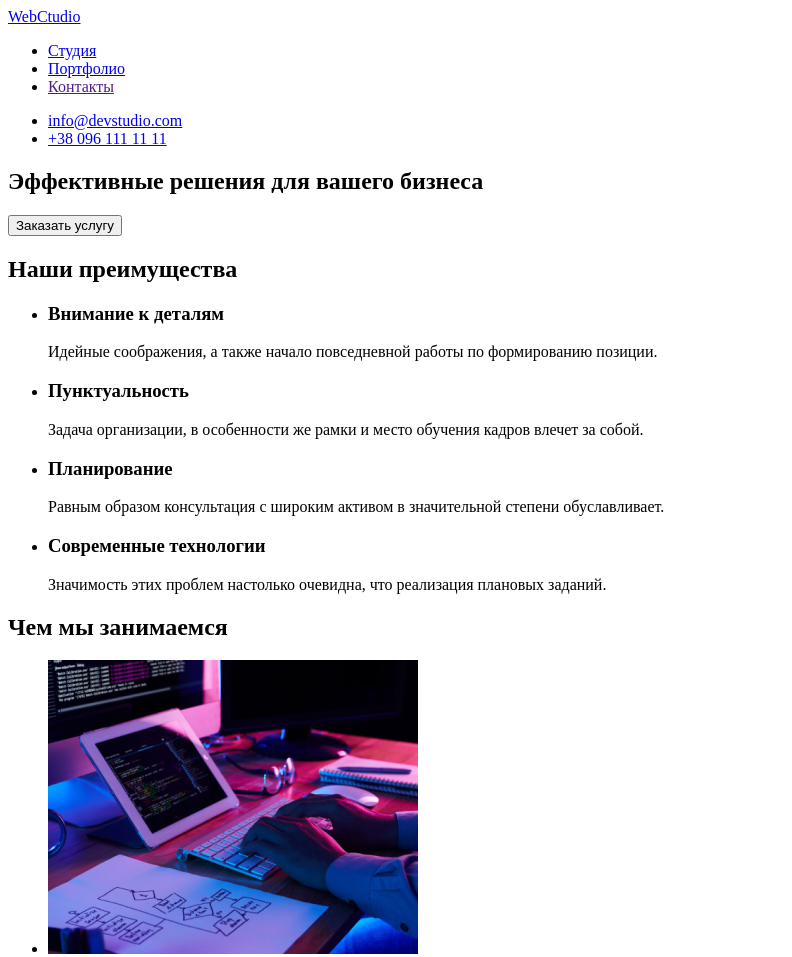
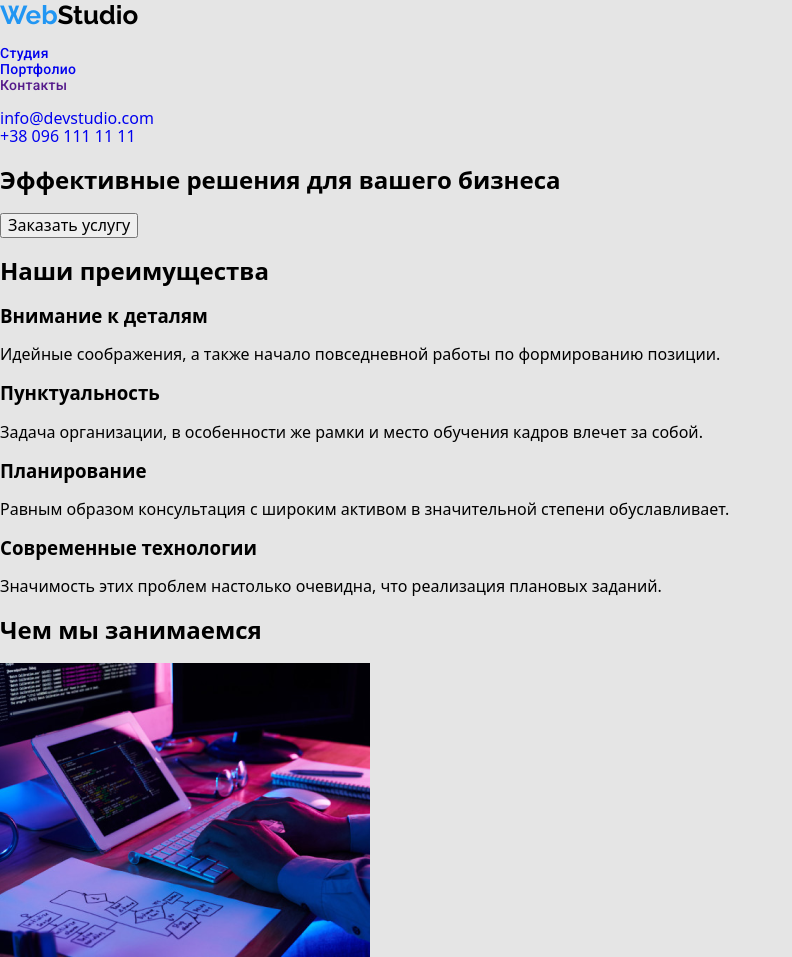
Before and after one commit to leshakrikun/goit-markup-hw-02, a plain HTML site: page index.html in a window 1280 px wide. Shown: the top 957 px of the page, without its empty margins (0-792 px from the left). Drawn offline with nearby package versions, Linux system fonts and the light colour scheme.

Commit message:
css started

```diff
--- /dev/null
+++ b/css/style.css
@@ -0,0 +1,42 @@
+:root {
+
+
+}
+body {
+    background-color: #E5E5E5;
+}
+a {
+    text-decoration: none;
+
+}
+ul {
+    list-style-type: none;
+    margin-left: 0;
+    padding-left: 0;
+    }
+.icon {
+    font-family: Raleway;
+    font-size: 26px;
+    font-style: normal;
+    font-weight: 700;
+    line-height: 31px;
+    color: #000;
+ }
+.logo {
+    color: #2196F3;
+}
+.nav {
+    font-family: Roboto;
+    font-size: 14px;
+    font-style: normal;
+    font-weight: 500;
+    line-height: 16px;
+    letter-spacing: 0.02em;
+    text-align: left;
+    color: #212121;
+}
+
+.nav a:hover,
+.nav a:focus{
+    color: #2196F3;
+}
--- a/index.html
+++ b/index.html
@@ -3,16 +3,19 @@
 <head>
     <meta charset="UTF-8">
     <meta name="viewport" content="width=device-width, initial-scale=1.0">
-    <title>Документ</title>
-    <link rel="stylesheet" href="">
+    <title>Студия</title>
+    <link rel="stylesheet" href="https://cdnjs.cloudflare.com/ajax/libs/modern-normalize/1.0.0/modern-normalize.min.css">
+    <link rel="stylesheet" href="./css/style.css">
+    <link rel="preconnect" href="https://fonts.gstatic.com">
+    <link href="https://fonts.googleapis.com/css2?family=Raleway:wght@700&family=Roboto:wght@400;500;700;900&display=swap" rel="stylesheet">
 </head>
 <body>
     <header>
         <nav>
-            <a  href="./index.html">
-                WebCtudio
+            <a  href="./index.html" class="icon">
+                <span class="logo">Web</span>Studio
             </a>
-            <ul>
+            <ul class="nav">
                 <li><a href="./index.html">Студия</a></li>
                 <li><a href="./portfolio.html">Портфолио</a></li>
                 <li><a href="">Контакты</a></li>
```
Also changed, not shown: portfolio.html (+5 -3 lines).
